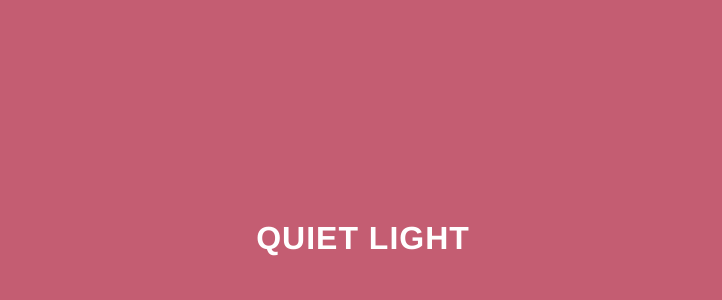
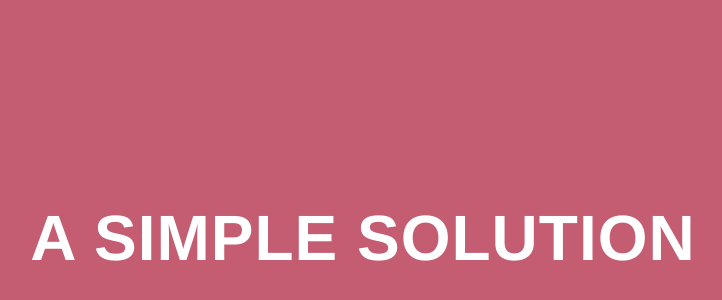
Before and after one commit to janfaracik/i-am-easy-to-find, a plain HTML site: page index.html in a window 1280 px wide. Shown: the part 162-462 px from the top of the page, without its empty margins (277-999 px from the left). Drawn offline with Linux system fonts and the light colour scheme; a web font is replaced by a local one.

Commit message:
Rough version

```diff
--- /dev/null
+++ b/functions.js
@@ -0,0 +1,40 @@
+function shuffleArray(array) {
+  for (let i = array.length - 1; i > 0; i--) {
+    const j = Math.floor(Math.random() * (i + 1));
+    [array[i], array[j]] = [array[j], array[i]];
+  }
+}
+
+function shuffleItemToEnd(array) {
+  array.push(array.shift())
+}
+
+function generateSpan(duration) {
+  const offset = Math.floor(Math.random() * (duration / 5))
+  return `<span style="animation: appear-disappear ${duration - offset * 2}ms none; animation-delay: ${offset}ms; animation-fill-mode: both;">`
+}
+
+function spanify(text, duration) {
+  const chars = text.split('')
+  let offset = 0
+
+  for (var i = 0; i < text.length; i++) {
+    let span = generateSpan(duration)
+    chars.splice(i + offset, 0, span)
+    offset ++
+  }
+
+  let charLength = chars.length
+  offset = 2
+
+  for (var i = 0; i < text.length; i++) {
+    chars.splice(i + offset, 0, "</span>")
+    offset += 2
+  }
+
+  return chars.join("")
+}
+
+function calculateStringDuration(text) {
+  return text.length * 500
+}
--- a/index.html
+++ b/index.html
@@ -4,8 +4,9 @@
   </head>
   <body>
     <div class="app-background">
-      <h1 class="app-heading">Quiet Light</h1>
+      <h1 id="heading" class="app-heading"></h1>
     </div>
-    <script src="script.js" />
+    <script src="functions.js"></script>
+    <script src="script.js"></script>
   </body>
 </html>
--- a/script.js
+++ b/script.js
@@ -0,0 +1,32 @@
+const heading = document.getElementById("heading")
+
+fetch('quotes.txt')
+  .then((response)=>response.text())
+  .then((responseText)=>run(responseText.split("\n")));
+
+function run(lines) {
+  // Shuffle the array for random quotes
+  shuffleArray(lines)
+
+  function pickWord() {
+    shuffleItemToEnd(lines)
+    const quote = lines[0]
+    const duration = calculateStringDuration(quote)
+
+    heading.innerHTML = spanify(quote, duration)
+
+    return quote
+  }
+
+  function wordify() {
+    const word = pickWord()
+
+    console.log("New word: '" + word + "'         Duration: " + calculateStringDuration(word) + "ms")
+
+    setTimeout(function() {
+      wordify()
+    }, calculateStringDuration(word) + 1500);
+  }
+
+  wordify()
+}
--- a/styles.css
+++ b/styles.css
@@ -25,6 +25,8 @@ html, body {
   font-family: 'Akzidenz-Grotesk Medium', 'Helvetica Neue', Helvetica, Arial, sans-serif;
   text-transform: uppercase;
   letter-spacing: 1px;
+  text-align: center;
+  font-size: 2rem;
 }
 
 .app-background {
@@ -37,5 +39,21 @@ html, body {
   color: white;
 }
 
-.app-heading {
+.app-heading span {
+
 }
+
+@keyframes appear-disappear {
+  0% {
+    opacity: 0;
+  }
+  0.1% {
+    opacity: 100%;
+  }
+  99.9% {
+    opacity: 100%;
+  }
+  100% {
+    opacity: 0;
+  }
+}
```
Also changed, not shown: quotes.txt.
